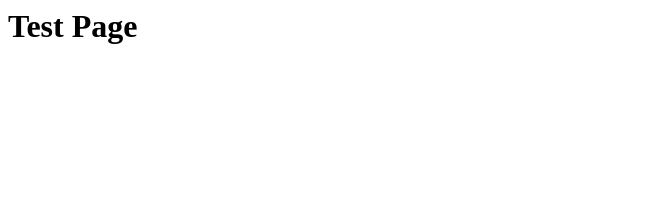
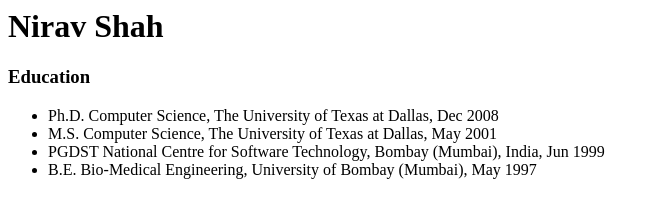
Before and after one commit to nirav99/nirav99.github.com, a plain HTML site: page index.html in a window 1280 px wide. Shown: the whole page, without its empty margins (0-660 px from the left). Drawn offline with Linux system fonts and the light colour scheme.

Commit message:
adding stuff

```diff
--- a/index.html
+++ b/index.html
@@ -1,5 +1,12 @@
 <html>
 <body>
-<h1> Test Page </h1>
+<h1> Nirav Shah </h1>
+<h3> Education </h3>
+<ul>
+<li> Ph.D. Computer Science, The University of Texas at Dallas, Dec 2008 </li>
+<li> M.S. Computer Science, The University of Texas at Dallas, May 2001 </li>
+<li> PGDST National Centre for Software Technology, Bombay (Mumbai), India, Jun 1999 </li>
+<li> B.E. Bio-Medical Engineering, University of Bombay (Mumbai), May 1997 </li>
+</ul>
 </body>
 </html>
```
